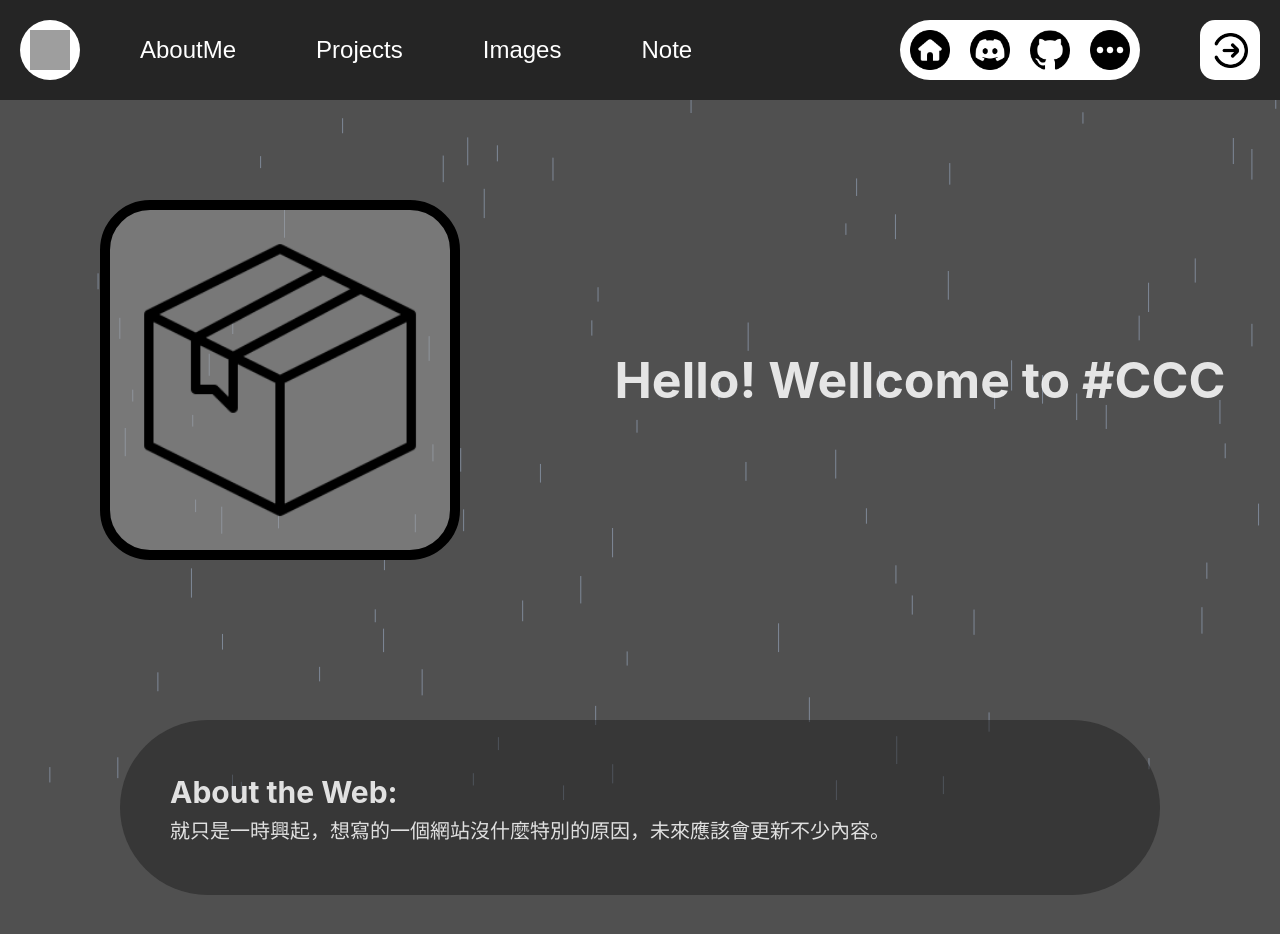
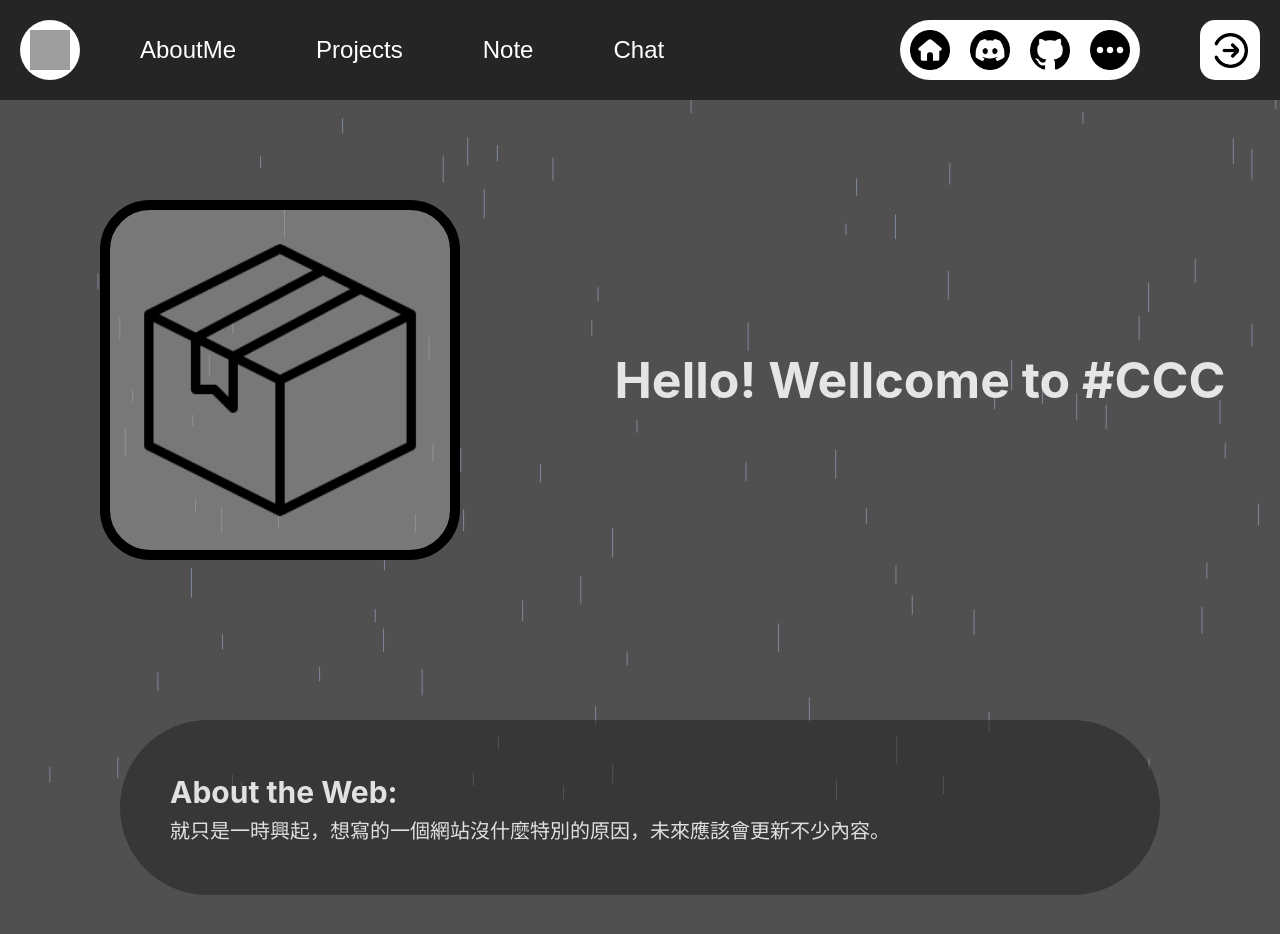
Before and after one commit to ChenBox-carton/vue-blog, a Vue app: page / in a window 1280 px wide. Shown: the top 934 px of the page. Built offline with nearby package versions, Linux system fonts and the light colour scheme; grey boxes are pictures that could not be loaded; a web font is replaced by a local one.

Commit message:
Preparing new features

```diff
--- a/src/components/init-page.vue
+++ b/src/components/init-page.vue
@@ -24,7 +24,7 @@ const text = "就只是一時興起，想寫的一個網站沒什麼特別的原
 }
 
 .initArea h1 {
-  margin: auto;
+  margin: 242.5px auto;
   font-size: 50px;
 }
 
--- a/src/components/navigate.vue
+++ b/src/components/navigate.vue
@@ -7,8 +7,8 @@
         <ul class="nav">
             <li><router-link to = "AboutMe">AboutMe</router-link></li>
             <li><router-link to = "Projects">Projects</router-link></li>
-            <li><router-link to = "Image">Images</router-link></li>
             <li><router-link to = "Note">Note</router-link></li>
+            <li><router-link to = "Chat">Chat</router-link></li>
         </ul>
     </div>
     <div class="navRight">
--- a/src/router.js
+++ b/src/router.js
@@ -1,12 +1,12 @@
 import { createRouter, createWebHistory } from 'vue-router'
 import InitPage from './components/init-page.vue';
-import Note from './components/note.vue'
+import Chat from './components/chat.vue'
 
 const router = createRouter({
   history: createWebHistory(),
   routes: [
     { path: '/', component: InitPage },
-    { path: '/note', component: Note }
+    { path: '/note', component: Chat }
   ]
 });
 
```
Also changed, not shown: src/components/login.vue (added, +11 -0 lines), src/components/chat.vue (renamed from src/components/note.vue).
